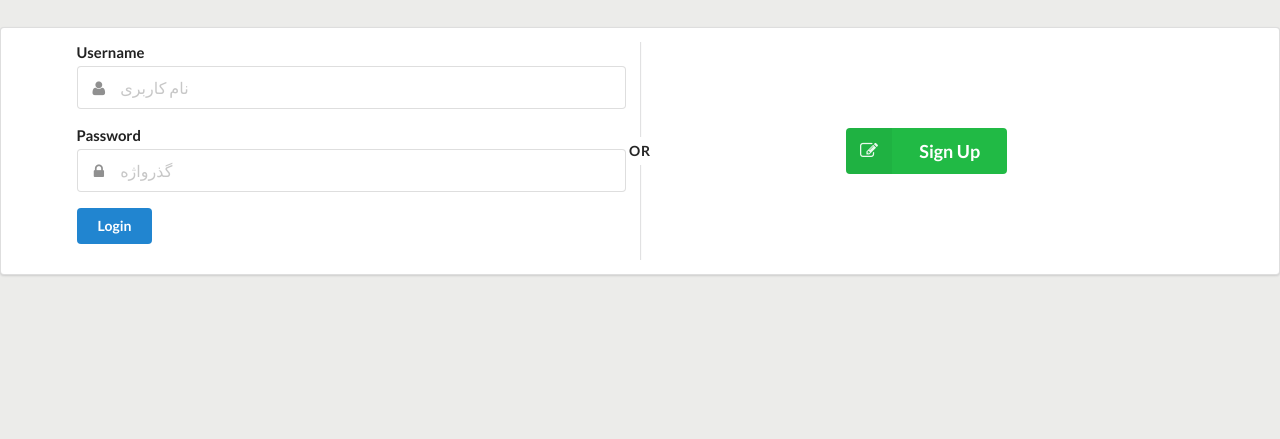
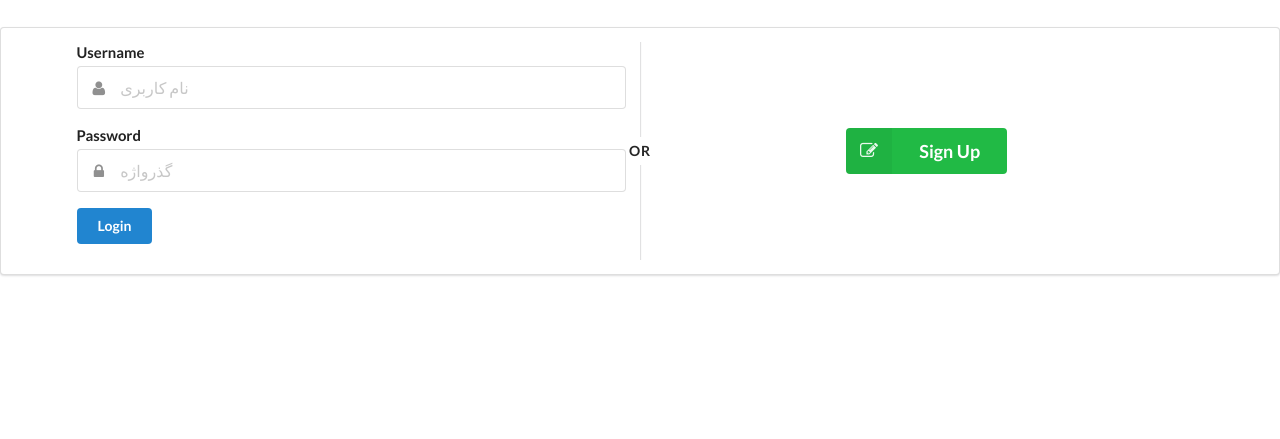
Before and after one commit to sadjadtavakoli/farjad-agile, a Django app: page / in a window 1280 px wide. Shown: the part 361-800 px from the top of the page. Run offline with Django 3.2, Linux system fonts and the light colour scheme; parts of the project's set-up code (start-up, migrations or seed data) failed here and were passed over.

Commit message:
merge wirh dvelop

```diff
--- a/farjad/templates/farjad/__base.html
+++ b/farjad/templates/farjad/__base.html
@@ -14,7 +14,8 @@
     <title>{% block title %}BookAndBook {% endblock %}</title>
 </head>
 
-<body style="background-color: #ECECEA;">
+<body
+>
 {% block body %}
 {% endblock %}
 </body>
```
